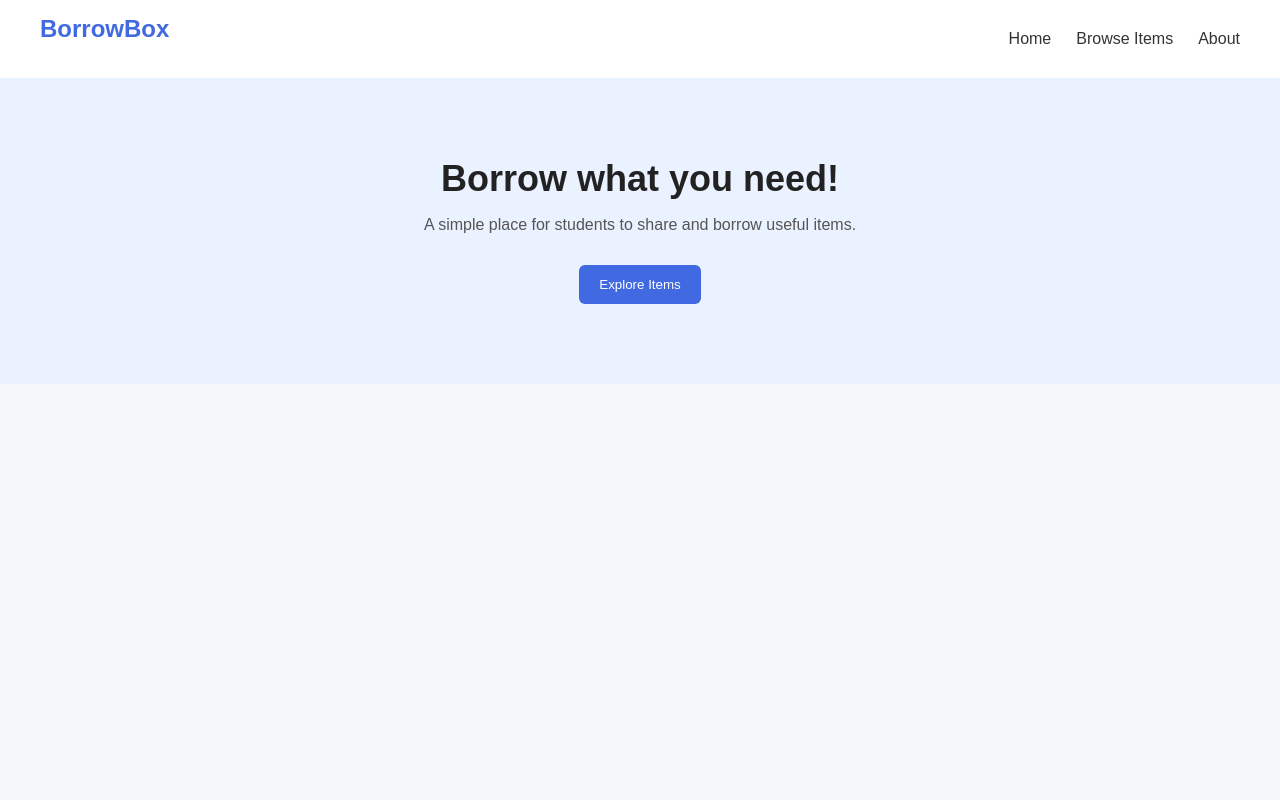
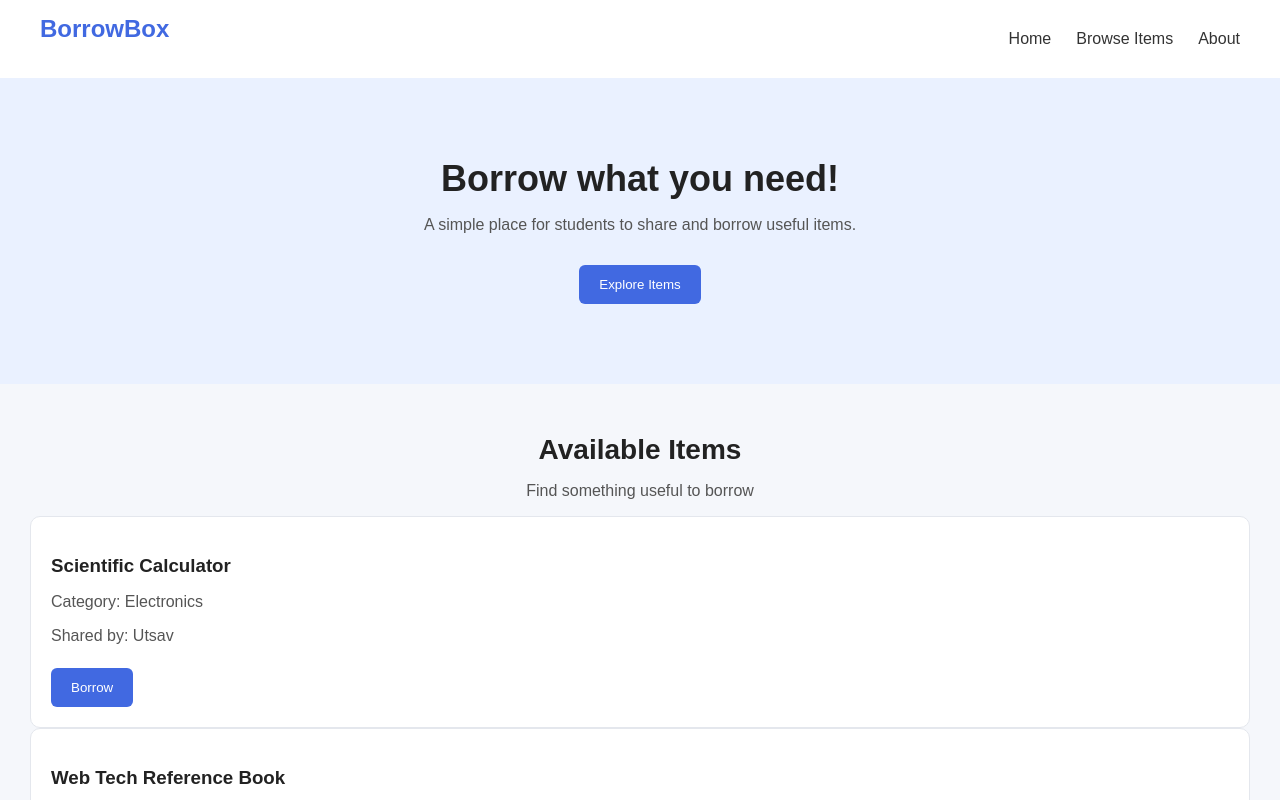
Before and after one commit to utsav-o2/BorrowBox, a React (Vite) app: page / in a window 1280 px wide. Shown: the top 800 px of the page. Built offline with nearby package versions, Linux system fonts and the light colour scheme.

Commit message:
used map properties for adding item cards

```diff
--- a/src/App.css
+++ b/src/App.css
@@ -47,3 +47,50 @@ button{
 button:hover{
   background-color: #284bb3;
 }
+
+.items-section{
+  background-color: #f5f7fb;
+  padding: 50px 30px;
+}
+
+.items-section h2{
+  font-size: 28px;
+  margin-bottom: 10px;
+}
+
+.items-container{
+  display: grid;
+  grid-template-columns: repeat(2,1fr);
+  gap: 20px;
+  max-width: 900px;
+  margin: 30px auto 0;
+}
+
+.item-card{
+  background-color: white;
+  padding: 20px;
+  border:1px solid #e4e7ed;
+  border-radius: 10px;
+  text-align: left;
+}
+
+.item-card h3{
+  margin-top: 18px;
+  margin-bottom: 10px;
+}
+
+.item-card p{
+  font-size: 14 px;
+  margin-bottom: 8px;
+}
+
+.itemm-card button{
+  width: 100%;
+  margin-top: 15px;
+}
+
+@media( max width: 600px){
+  .items-container{
+    grid-template-columns: 1fr;
+  }
+}
--- a/src/App.jsx
+++ b/src/App.jsx
@@ -1,4 +1,11 @@
 import './App.css';
+
+const items=[
+  {id:1, name:"Scientific Calculator",category:"Electronics",owner:"Utsav"},
+  {id:2, name:"Web Tech Reference Book",category:"Books",owner:"Maitry"},
+  {id:3, name:"Laptop Charger",category:"Electronics",owner:"Utsav"},
+  {id:4, name:"Portable Projector",category:"Electronics",owner:"Maitry"}
+];
 
 function App(){
   return (
@@ -18,7 +25,26 @@ function App(){
         <p>
           A simple place for students to share and borrow useful items.
         </p>
-        <button>Explore Items</button>
+        <button onClick={() => document.getElementById('items').scrollIntoView()}>
+          Explore Items
+        </button>
+      </section>
+
+      <section id="items" className="items-section">
+        <h2>Available Items</h2>
+        <p>Find something useful to borrow</p>
+
+        <div className="items-conatainer">
+          {items.map((item)=> (
+            <div className="item-card" key={item.id}>
+              <div className="item-icon">{item.icon}</div>
+              <h3>{item.name}</h3>
+              <p>Category: {item.category}</p>
+              <p>Shared by: {item.owner}</p>
+              <button>Borrow</button>
+            </div>
+          ))}
+        </div>
       </section>
     </div>
   );
```
